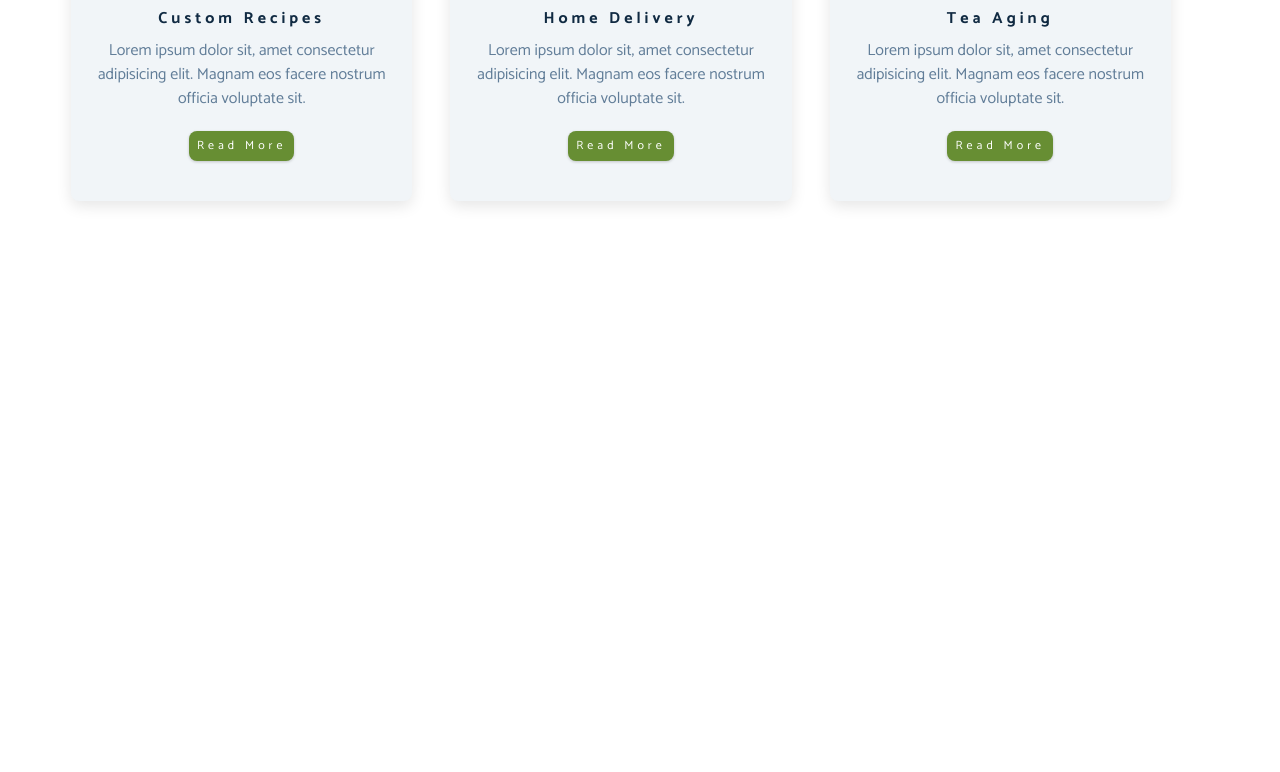
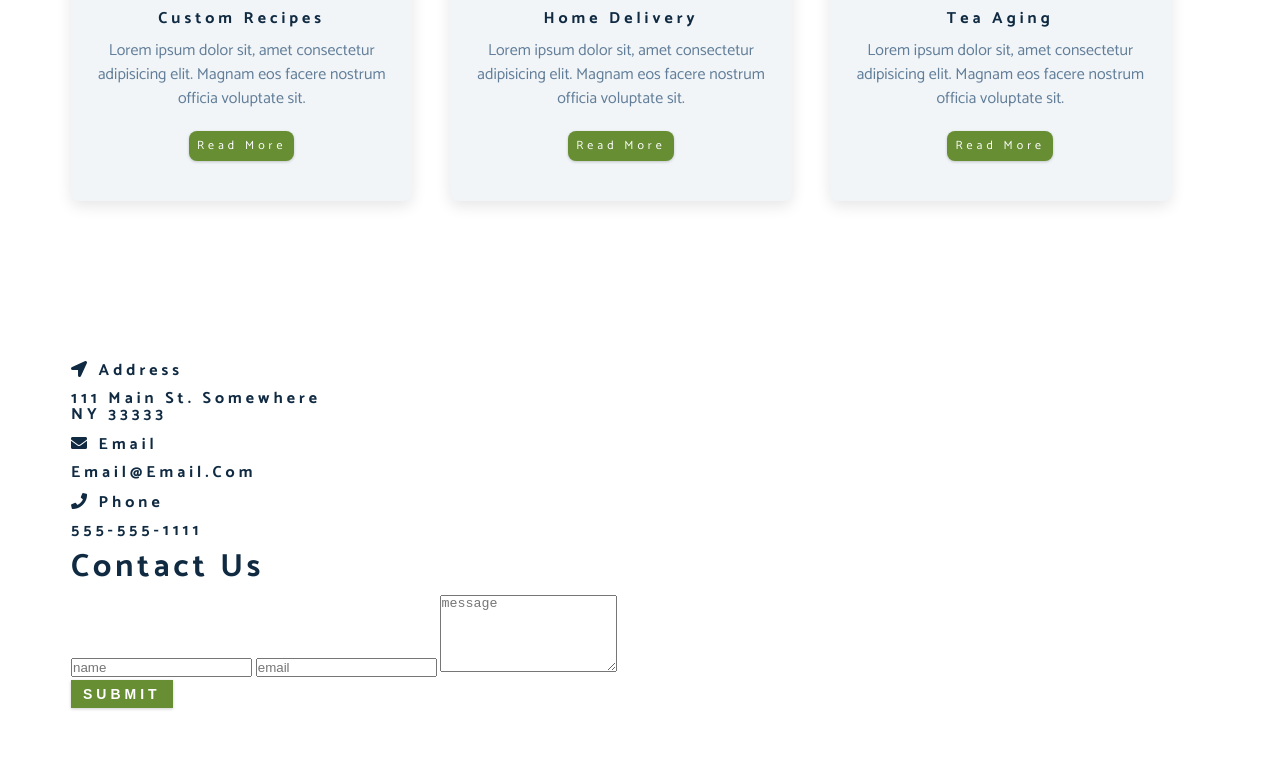
Before and after one commit to stormymayday/Tea-Station, a plain HTML site: page index.html in a window 1280 px wide. Shown: the part 2614-3386 px from the top of the page. Before the commit the page ends 2911 px from the top, so only its background shows below. Drawn offline with Linux system fonts and the light colour scheme; a web font is replaced by a local one.

Commit message:
Implemented the contact section html.

```diff
--- a/index.html
+++ b/index.html
@@ -43,7 +43,7 @@
             <span class="skill-icon">
                 <i class="fas fa-mug-hot"></i>
             </span>
-            <h4 class="skill-title">made in US</h4>
+            <h4 class="skill-title">handcrafted</h4>
             <p class="skill-text">Lorem ipsum dolor sit amet, consectetur adipisicing elit. Ea, non.</p>
         </article>
         <!-- end of single skill -->
@@ -83,6 +83,8 @@
 
     <!-- about section -->
     <section>
+
+        <!-- section center -->
         <div class="section-center clearfix">
 
             <!-- about-img -->
@@ -113,11 +115,15 @@
             <!-- end of about-info -->
 
         </div>
+        <!-- end of section center -->
+
     </section>
     <!-- end of about section -->
 
     <!-- products section -->
     <section class="products">
+
+        <!-- section center -->
         <div class="section-center clearfix">
 
             <!-- products info -->
@@ -171,6 +177,8 @@
             <!-- end of products inventory -->
 
         </div>
+        <!-- end of section center -->
+
     </section>
     <!-- end of products section -->
 
@@ -184,7 +192,7 @@
         </div>
         <!-- end of section title -->
 
-        <!-- service cards -->
+        <!-- service cards / section center -->
         <div class="section-center clearfix">
 
             <!-- service card 1 -->
@@ -281,10 +289,132 @@
             <!-- end of service card 3 -->
 
         </div>
-        <!-- end of service cards -->
+        <!-- end of service cards / section center -->
 
     </section>
     <!-- end of services section -->
+
+    <!-- contact section -->
+    <section class="contact">
+
+        <!-- section center -->
+        <div class="section-center clearfix">
+
+            <!-- contact info -->
+            <article class="contact-info">
+
+                <!-- contact item 1 -->
+                <div class="contact-item">
+
+                    <!-- contact title -->
+                    <h4 class="contact-title">
+                        <span class="contact-icon">
+                            <i class="fas fa-location-arrow"></i>
+                        </span>
+                        address
+                    </h4>
+                    <!-- end of contact title -->
+
+                    <!-- contact text -->
+                    <h4 class="contact-text">
+                        111 Main St. Somewhere <br />
+                        NY 33333
+                    </h4>
+                    <!-- end of contact text -->
+
+                </div>
+                <!-- end of contact item 1 -->
+
+                <!-- contact item 2 -->
+                <div class="contact-item">
+
+                    <!-- contact title -->
+                    <h4 class="contact-title">
+                        <span class="contact-icon">
+                            <i class="fas fa-envelope"></i>
+                        </span>
+                        email
+                    </h4>
+                    <!-- end of contact title -->
+
+                    <!-- contact text -->
+                    <h4 class="contact-text">
+                        email@email.com
+                    </h4>
+                    <!-- end of contact text -->
+
+                </div>
+                <!-- end of contact item 2 -->
+
+                <!-- contact item 3 -->
+                <div class="contact-item">
+
+                    <!-- contact title -->
+                    <h4 class="contact-title">
+                        <span class="contact-icon">
+                            <i class="fas fa-phone"></i>
+                        </span>
+                        phone
+                    </h4>
+                    <!-- end of contact title -->
+
+                    <!-- contact text -->
+                    <h4 class="contact-text">
+                        555-555-1111
+                    </h4>
+                    <!-- end of contact text -->
+
+                </div>
+                <!-- end of contact item 3 -->
+
+            </article>
+            <!-- end of contact info -->
+
+            <!-- contact form -->
+            <article class="contact-form">
+
+                <h3>contact us</h3>
+
+                <!-- form -->
+                <form action="">
+
+                    <!-- form group -->
+                    <div class="form-group">
+
+                        <!-- inputs -->
+
+                        <!-- name input -->
+                        <input type="text" placeholder="name" class="form-control" name="name" />
+                        <!-- end of name input -->
+
+                        <!-- email input -->
+                        <input type="email" placeholder="email" class="form-control" name="email" />
+                        <!-- end of email input -->
+
+                        <!-- message textarea input -->
+                        <textarea name="message" placeholder="message" class="form-control" rows="5"></textarea>
+                        <!-- end of message textarea input -->
+
+                        <!-- end of inputs -->
+
+                    </div>
+                    <!-- end of form group -->
+
+                    <!-- submit button -->
+                    <button type="submit" class="btn submit-btn">submit</button>
+                    <!-- end of submit button -->
+
+                </form>
+                <!-- end of form -->
+
+            </article>
+            <!-- end of contact form -->
+
+        </div>
+        <!-- end of section center -->
+
+    </section>
+    <!-- end of contact section -->
 
     <script src="app.js"></script>
 </body>
```
